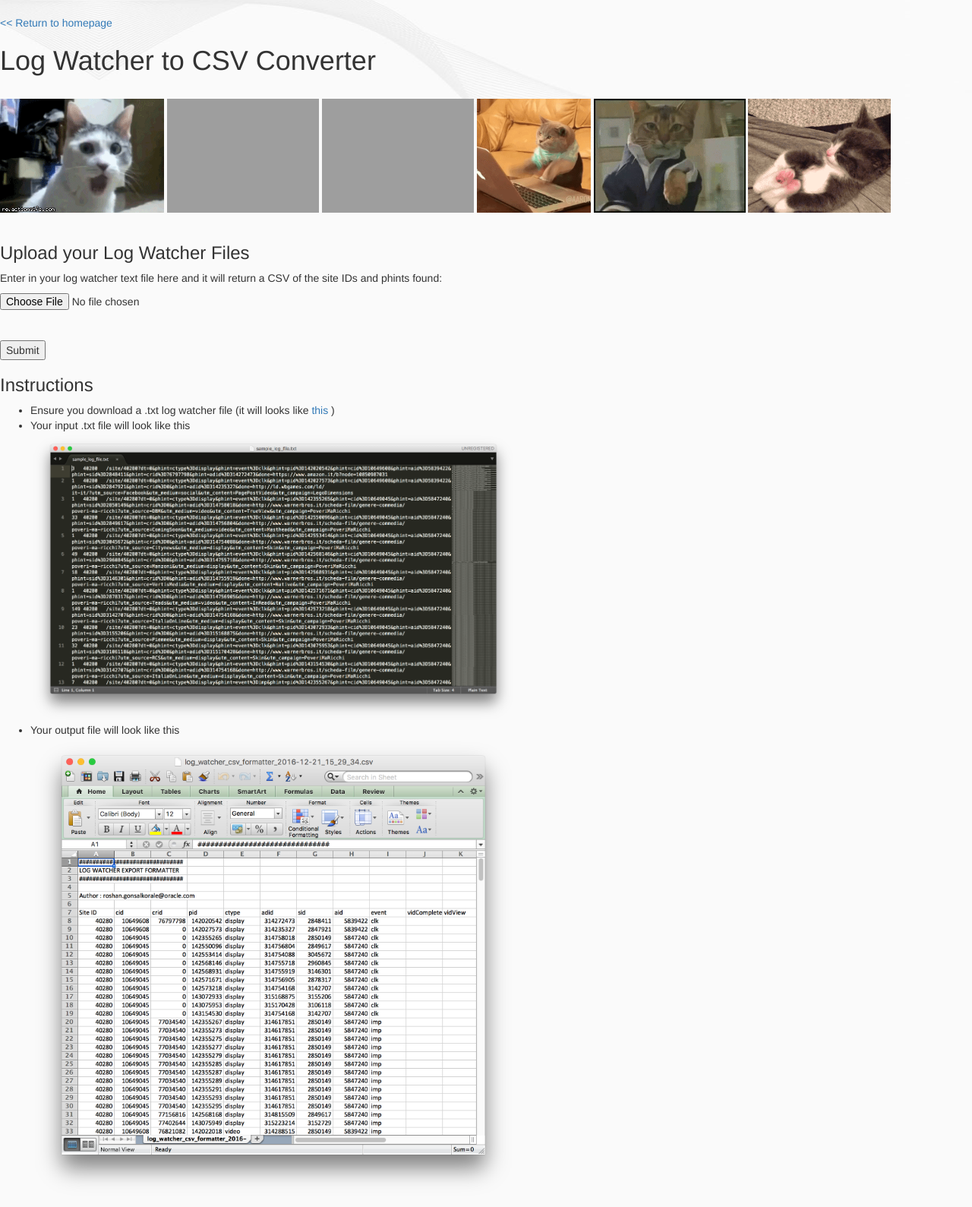
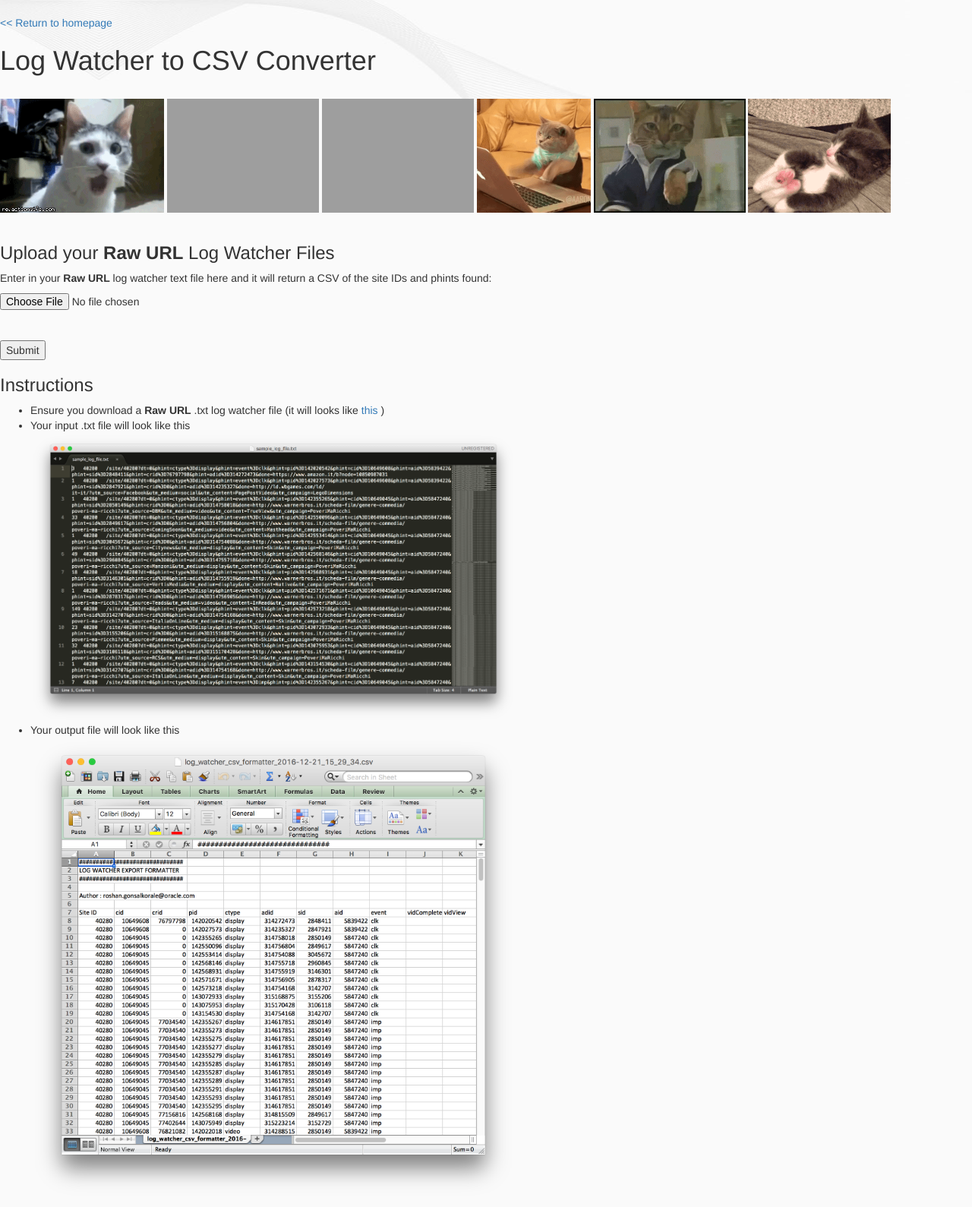
Before and after one commit to bluekaisec/bluekai_services_box, a Flask app: page /log_watcher_url_parser in a window 1280 px wide. Shown: the whole page at 76% size. Run offline with Flask 2, Linux system fonts and the light colour scheme; some libraries are stand-ins or nearby versions; grey boxes are pictures that could not be loaded.

Commit message:
Instructions for Log Watcher
Upload

```diff
--- a/templates/log_watcher_url_parser.html
+++ b/templates/log_watcher_url_parser.html
@@ -47,9 +47,9 @@
         <div id="Upload">
           <br>
 
-          <h3>Upload your Log Watcher Files</h3>
+          <h3>Upload your <strong>Raw URL</strong> Log Watcher Files</h3>
 
-          <p> Enter in your log watcher text file here and it will return a CSV of the site IDs and phints found:</p>
+          <p> Enter in your <strong>Raw URL</strong> log watcher text file here and it will return a CSV of the site IDs and phints found:</p>
           <form method="post" action="{{ url_for('log_watch_upload')}}" name="submit" enctype="multipart/form-data">
             <input accept=".txt" type="file" name="log_watch_file"><br /><br/>
             <input type="submit" name="submit" value="Submit">
@@ -64,7 +64,7 @@
 
           <ul>
 
-          <li>Ensure you download a .txt log watcher file (it will looks like <a download href="static/files/sample_log_file.txt">this</a> )</li>
+          <li>Ensure you download a <strong>Raw URL</strong> .txt log watcher file (it will looks like <a download href="static/files/sample_log_file.txt">this</a> )</li>
 
           <li> Your input .txt file will look like this </li>
 
```
